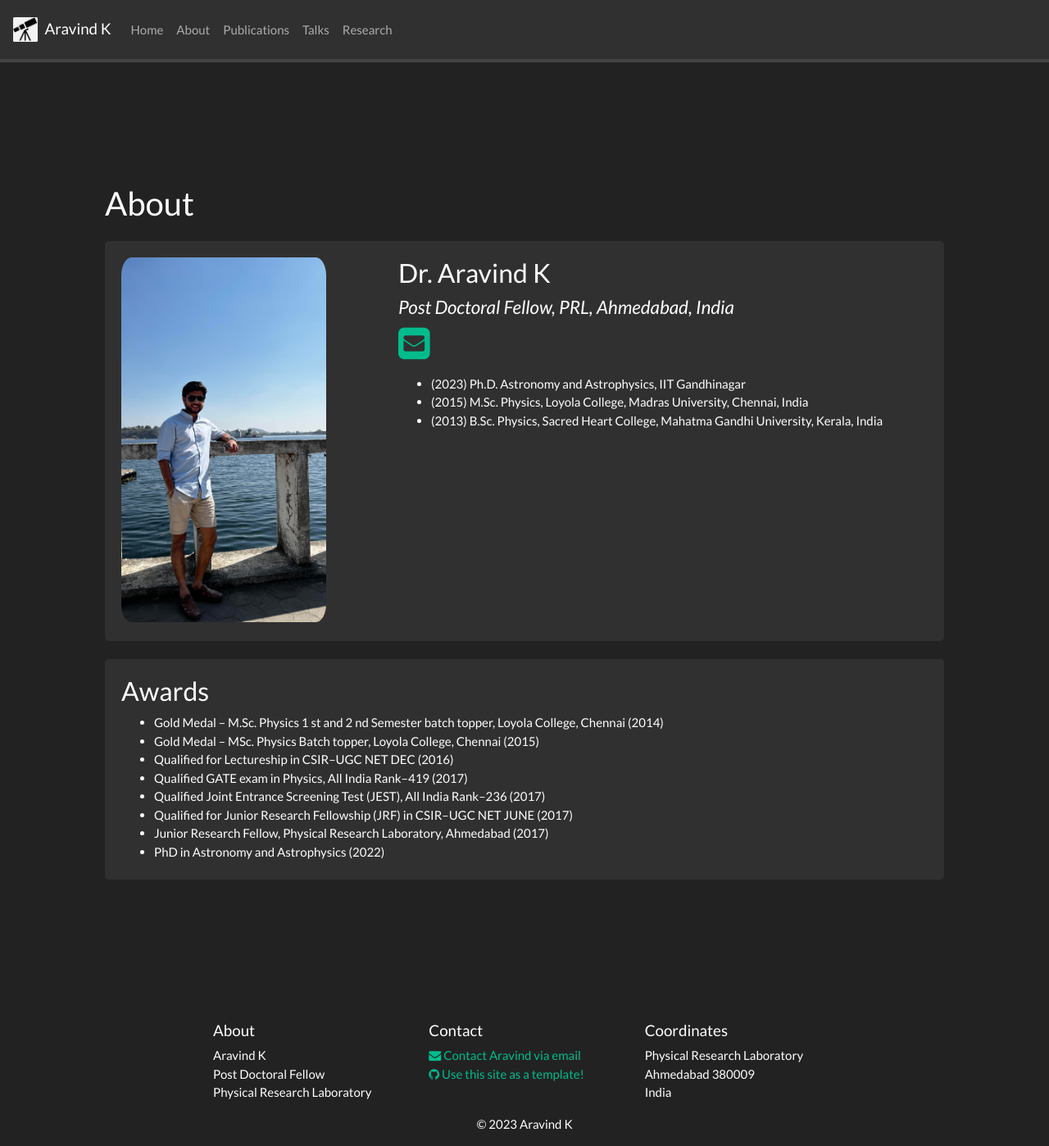
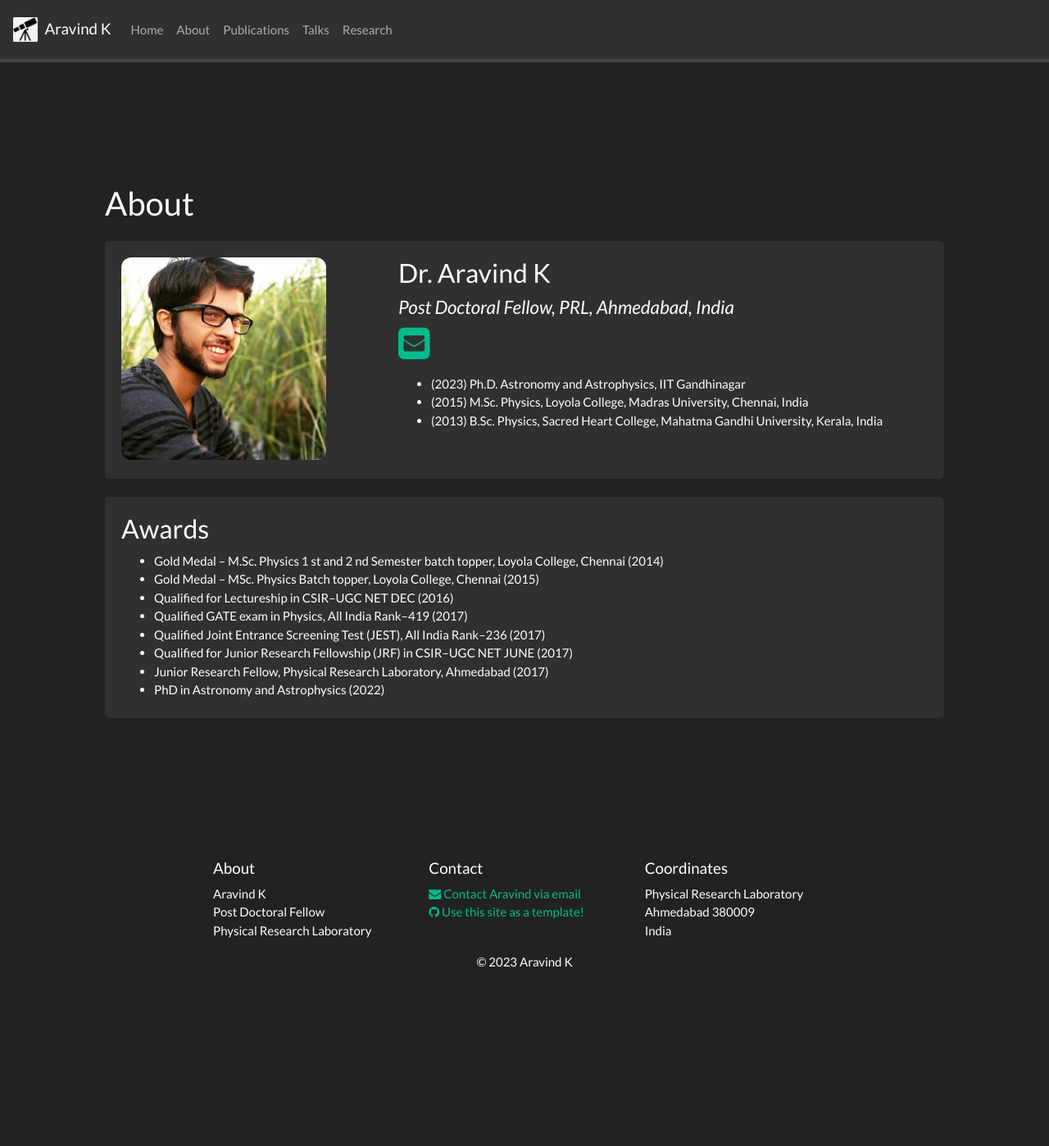
Before and after one commit to DrAravind1192/DrAravind1192.github.io, a Jekyll site: the page built from _pages/about.md, in a window 1280 px wide and 1398 px high. Shown: the whole window at 82% size. Built offline with Jekyll 4.4.1, drawn with Linux system fonts in a browser that asks for light colours; nearby versions of some CDN libraries; a style sheet for code colours, icons or effects is not loaded.

Commit message:
Update about.md

```diff
--- a/_pages/about.md
+++ b/_pages/about.md
@@ -11,7 +11,7 @@ permalink: /about/
 <div class="jumbotron">
 <div class="row">
 <div class="col-sm-4">
-  <img src="{{ site.url }}{{ site.baseurl }}/images/{{ member.photo }}" width="100%" style="max-width:250px"/>
+  <img src="{{ site.url }}{{ site.baseurl }}/images/{{ member.photo1 }}" width="100%" style="max-width:250px"/>
 </div>
 <div class="col-sm-8 col-xs-12">
   <h3>{{ member.name }}</h3>
```
